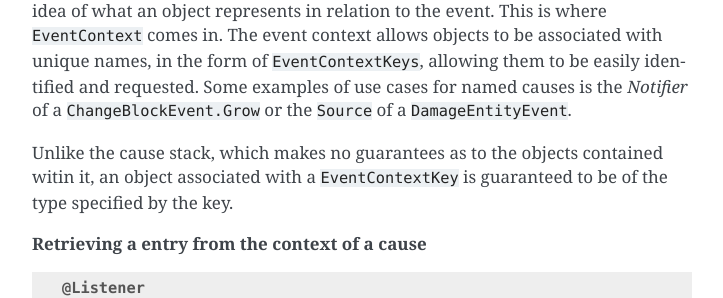
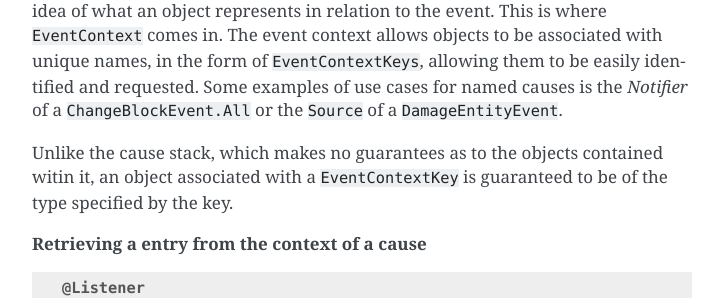
Before and after one commit to SpongePowered/SpongeDocs, a Sphinx documentation site: the page built from source/plugin/event/causes.rst, in a window 1280 px wide and 900 px high, scrolled down 2114 px. Shown: the part 158-456 px from the top of the window, without its empty margins (388-1111 px from the left). Built offline with Sphinx 7.4.7, drawn with Linux system fonts in a browser that asks for light colours; cross-references to code outside the pages are shown as plain code.

Commit message:
Missed this change

```diff
--- a/source/plugin/event/causes.rst
+++ b/source/plugin/event/causes.rst
@@ -7,7 +7,7 @@ Event Causes
     org.spongepowered.api.event.CauseStackManager
     org.spongepowered.api.event.Event
     org.spongepowered.api.event.block.ChangeBlockEvent
-    org.spongepowered.api.event.block.ChangeBlockEvent.Grow
+    org.spongepowered.api.event.block.ChangeBlockEvent.All
     org.spongepowered.api.event.cause.Cause
     org.spongepowered.api.event.cause.Cause.Builder
     org.spongepowered.api.event.cause.EventContext
@@ -103,7 +103,7 @@ Event Context
 Sometimes the ordering of objects within the cause isn't enough to get the proper idea of what an object represents in
 relation to the event. This is where :javadoc:`EventContext` comes in. The event context allows objects to be
 associated with unique names, in the form of :javadoc:`EventContextKeys`, allowing them to be easily identified and
-requested. Some examples of use cases for named causes is the `Notifier` of a :javadoc:`ChangeBlockEvent.Grow` or the
+requested. Some examples of use cases for named causes is the `Notifier` of a :javadoc:`ChangeBlockEvent.All` or the
 ``Source`` of a :javadoc:`DamageEntityEvent`.
 
 Unlike the cause stack, which makes no guarantees as to the objects contained witin it, an object associated with a
```
Also changed, not shown: other parts of source/plugin/event/causes.rst (+1 -1 lines).
